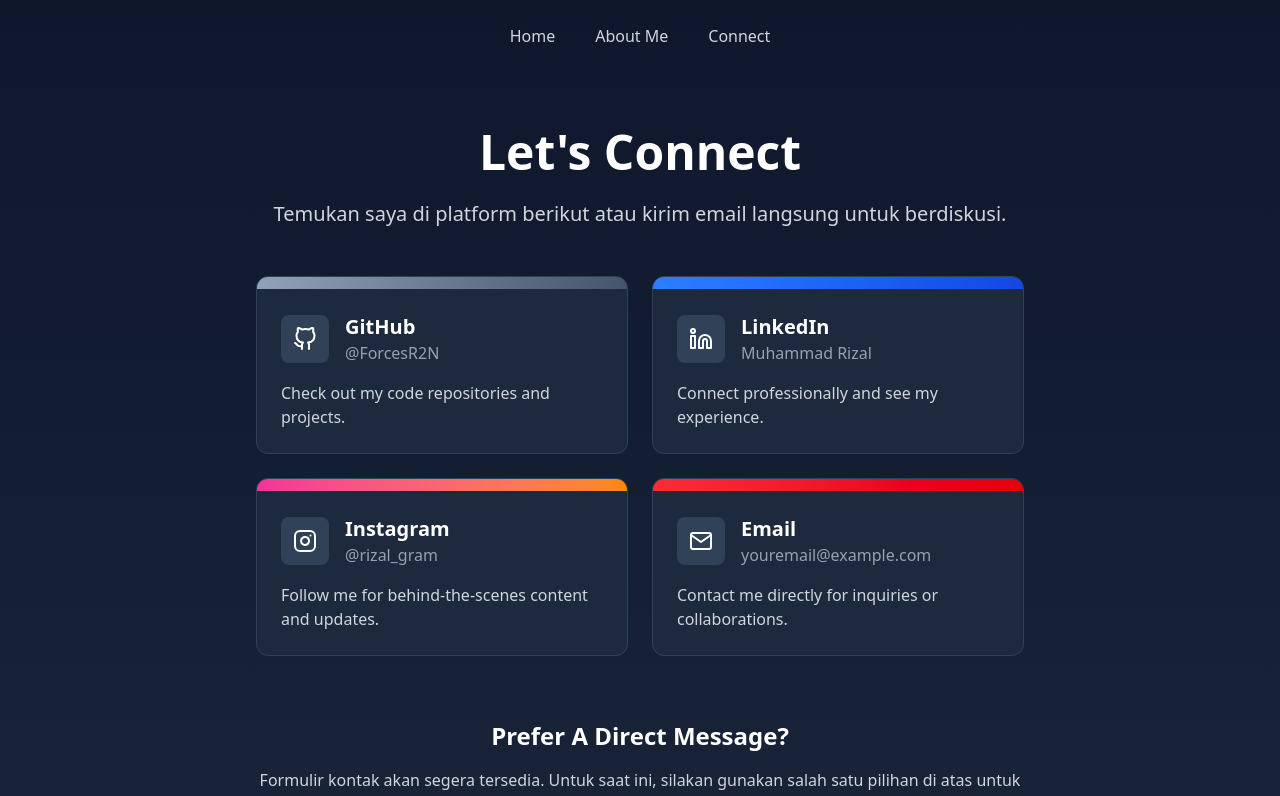
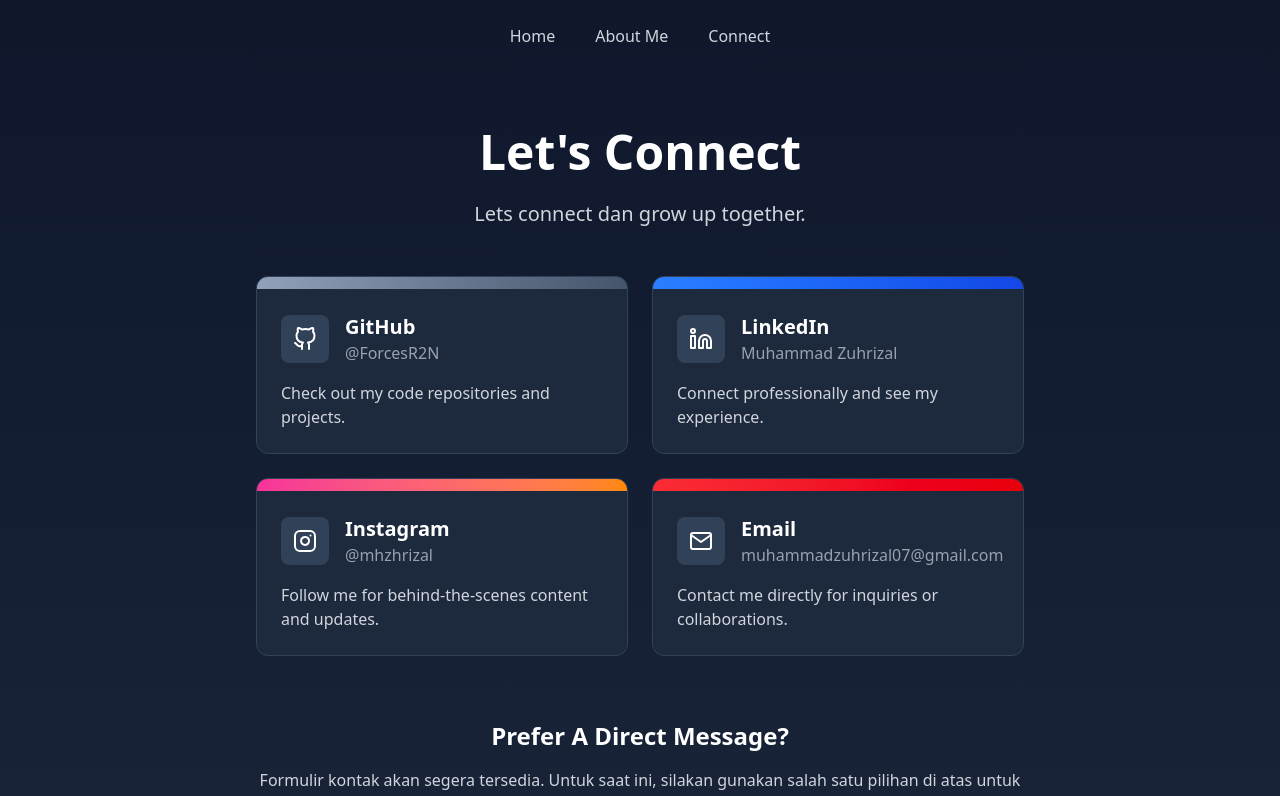
Before and after one commit to ForcesR2N/Rizal-Portofolio, a Next.js app: page /connect in a window 1280 px wide. Shown: the top 796 px of the page. Built offline with nearby package versions, Linux system fonts and the light colour scheme.

Commit message:
Fix ESLint error: escape apostrophes

```diff
--- a/src/app/connect/page.js
+++ b/src/app/connect/page.js
@@ -18,8 +18,8 @@
   },
   {
     name: 'LinkedIn',
-    url: '#', // Update when available
-    username: 'Muhammad Rizal',
+    url: 'https://www.linkedin.com/in/muhammad-zuhrizal/',
+    username: 'Muhammad Zuhrizal',
     color: 'from-blue-500 to-blue-700',
     icon: (
       <svg xmlns="http://www.w3.org/2000/svg" width="24" height="24" viewBox="0 0 24 24" fill="none" stroke="currentColor" strokeWidth="2" strokeLinecap="round" strokeLinejoin="round">
@@ -32,8 +32,8 @@
   },
   {
     name: 'Instagram',
-    url: '#', // Update when available
-    username: '@rizal_gram',
+    url: 'https://www.instagram.com/mhzhrizal/',
+    username: '@mhzhrizal',
     color: 'from-pink-500 to-orange-400',
     icon: (
       <svg xmlns="http://www.w3.org/2000/svg" width="24" height="24" viewBox="0 0 24 24" fill="none" stroke="currentColor" strokeWidth="2" strokeLinecap="round" strokeLinejoin="round">
@@ -46,8 +46,8 @@
   },
   {
     name: 'Email',
-    url: 'mailto:youremail@example.com', // Update with your actual email
-    username: 'youremail@example.com', // Update with your actual email
+    url: 'muhammadzuhrizal07@gmail.com', // Update with your actual email
+    username: 'muhammadzuhrizal07@gmail.com', // Update with your actual email
     color: 'from-red-500 to-red-600',
     icon: (
       <svg xmlns="http://www.w3.org/2000/svg" width="24" height="24" viewBox="0 0 24 24" fill="none" stroke="currentColor" strokeWidth="2" strokeLinecap="round" strokeLinejoin="round">
@@ -66,9 +66,9 @@
 
       <section className="pt-32 pb-24 px-4 sm:px-6 lg:px-8 max-w-6xl mx-auto">
         <div className="mx-auto max-w-3xl">
-          <h1 className="text-4xl md:text-5xl font-bold mb-6 text-center">Let's Connect</h1>
+          <h1 className="text-4xl md:text-5xl font-bold mb-6 text-center">Let&apos;s Connect</h1>
           <p className="text-xl text-center text-gray-300 mb-12">
-            Temukan saya di platform berikut atau kirim email langsung untuk berdiskusi.
+            Lets connect dan grow up together.
           </p>
 
           <div className="grid md:grid-cols-2 gap-6">
```
